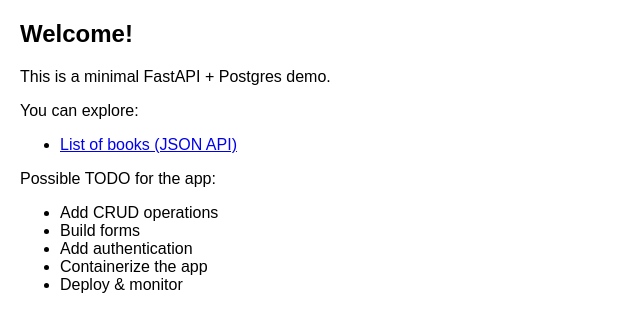
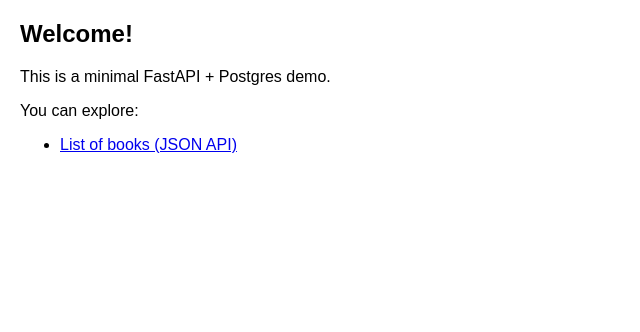
Before and after one commit to KBanas-uken/TDO-projekt, a FastAPI app: page / in a window 1280 px wide. Shown: the part 98-430 px from the top of the page, without its empty margins (0-640 px from the left). Run offline with FastAPI, Linux system fonts and the light colour scheme; parts of the project's set-up code (start-up, migrations or seed data) failed here and were passed over.

Commit message:
Hide to-do from index

```diff
--- a/app/templates/index.html
+++ b/app/templates/index.html
@@ -8,12 +8,12 @@
     <li><a href="/books">List of books (JSON API)</a></li>
 </ul>
 
-<p>Possible TODO for the app:</p>
+<!--<p>Possible TODO for the app:</p>
 <ul>
     <li>Add CRUD operations</li>
     <li>Build forms</li>
     <li>Add authentication</li>
     <li>Containerize the app</li>
     <li>Deploy & monitor</li>
-</ul>
+</ul>-->
 {% endblock %}
```
